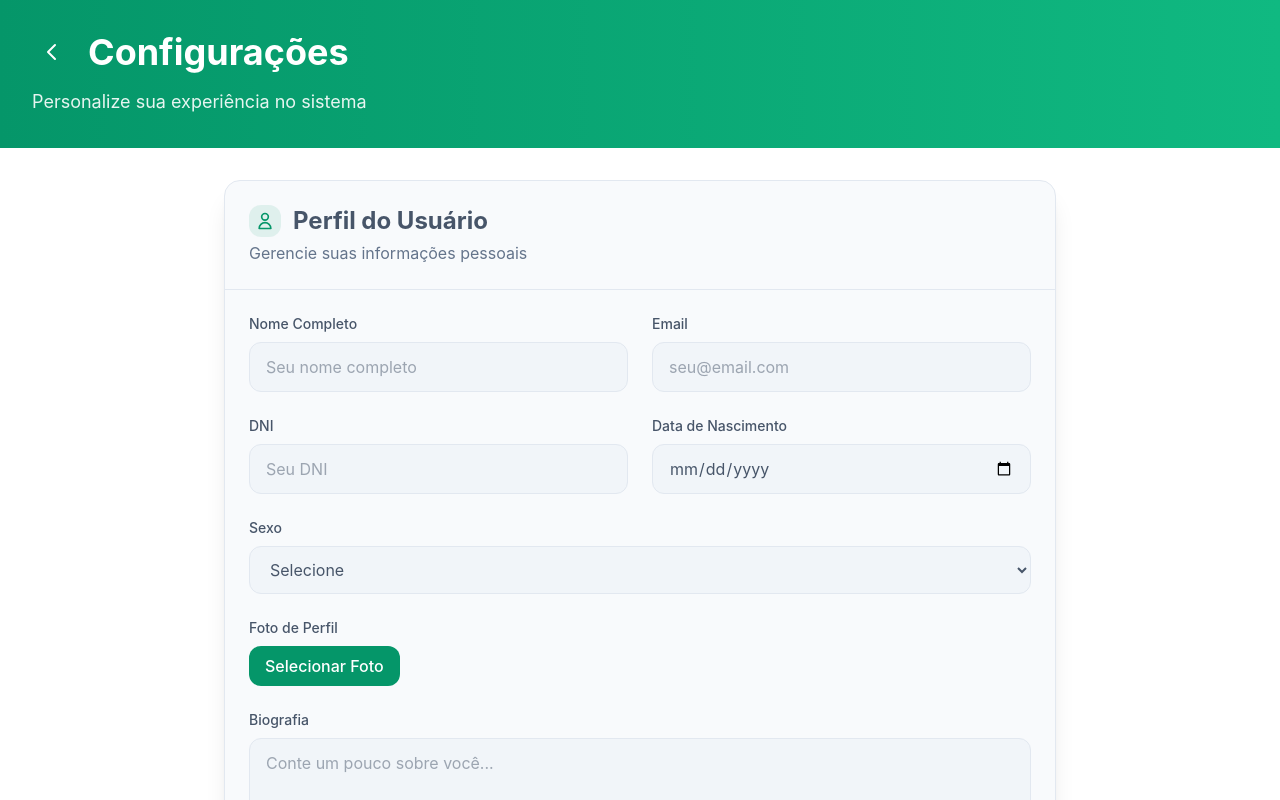
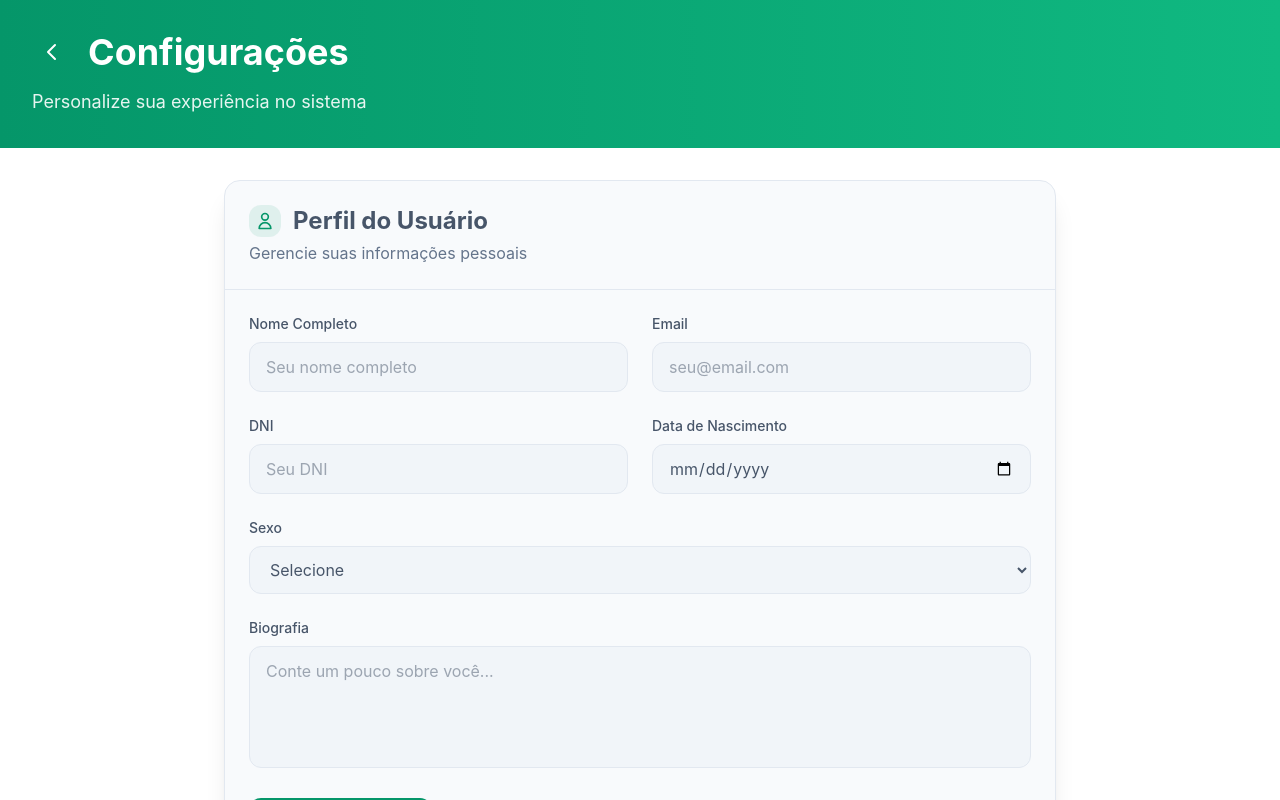
Before and after one commit to emanueldjn/medwise-front, a React (Vite) app: page /configuracoes in a window 1280 px wide. Shown: the top 800 px of the page. Built offline with nearby package versions, Linux system fonts and the light colour scheme.

Commit message:
revomento foto  upload

```diff
--- a/src/pages/Configuracoes.jsx
+++ b/src/pages/Configuracoes.jsx
@@ -16,8 +16,7 @@ const Configuracoes = () => {
   const [ndni, setNDni] = useState("");
   const [dataNascimento, setDataNascimento] = useState("");
   const [sexo, setSexo] = useState("");
-  const [foto, setFoto] = useState(null);
-  const [fotoPreview, setFotoPreview] = useState(null);
+  // ...removido upload de foto...
 
   useEffect(() => {
     const user = JSON.parse(localStorage.getItem('user'));
@@ -30,27 +29,11 @@ const Configuracoes = () => {
     }
   }, []);
 
-  const uploadFoto = async (file) => {
-    const formData = new FormData();
-    formData.append('file', file);
-    const res = await axios.post('https://medwise-back.onrender.com/api/upload', formData);
-    return res.data.url;
-  };
 
-  const handleFotoChange = (e) => {
-    const file = e.target.files[0];
-    setFoto(file);
-    setFotoPreview(file ? URL.createObjectURL(file) : null);
-  };
 
 
   const handleSalvar = async (e) => {
     e.preventDefault();
-
-    let fotoUrl = '';
-    if (foto) {
-      fotoUrl = await uploadFoto(foto);
-    }
 
     // Recupera o id do usuário do localStorage
     const user = JSON.parse(localStorage.getItem('user'));
@@ -68,7 +51,6 @@ const Configuracoes = () => {
       ndni,
       data_nascimento: dataNascimento,
       sexo,
-      foto_perfil: fotoUrl,
     };
 
     try {
@@ -173,27 +155,7 @@ const Configuracoes = () => {
                   <option value="outro">Outro</option>
                 </select>
               </div>
-              {/* Campo de upload de foto de perfil */}
-              <div className="mt-6 flex items-center gap-6">
-                <div>
-                  <label className="block text-sm font-medium text-card-foreground mb-2">Foto de Perfil</label>
-                  <label className="inline-block cursor-pointer bg-primary text-primary-foreground font-medium py-2 px-4 rounded-lg transition-colors duration-200 hover:bg-primary/90">
-                    Selecionar Foto
-                    <input
-                      type="file"
-                      accept="image/*"
-                      onChange={handleFotoChange}
-                      className="hidden"
-                    />
-                  </label>
-                  {foto && (
-                    <span className="block text-xs text-muted-foreground mt-2">{foto.name}</span>
-                  )}
-                </div>
-                {fotoPreview && (
-                  <img src={fotoPreview} alt="Prévia da foto" className="w-20 h-20 rounded-full object-cover border border-border" />
-                )}
-              </div>
+              {/* upload de foto removido */}
 
               <div>
                 <label className="block text-sm font-medium text-card-foreground mb-2">Biografia</label>
```
